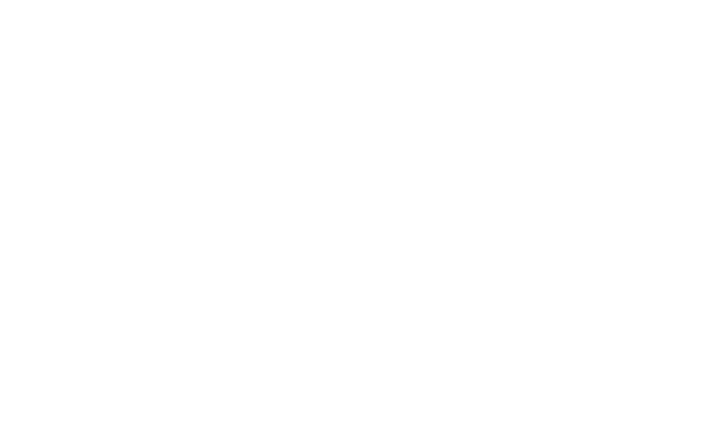
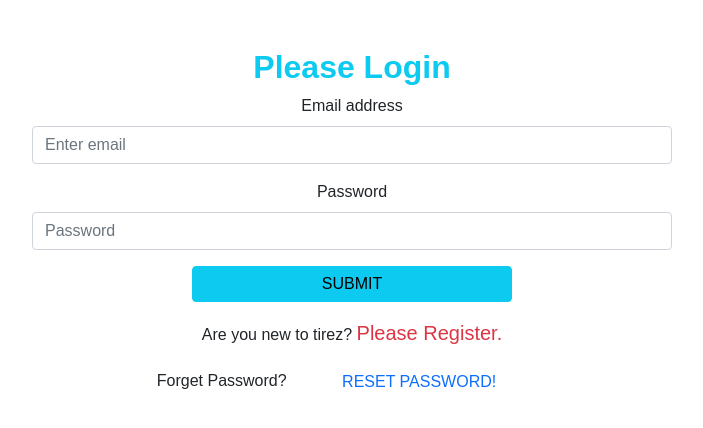
Before and after one commit to ajhar10/tirez-client-site, a React (Create React App) app: page /login in a window 1280 px wide. Before the commit this address had no page. Shown: the top 428 px of the page, without its empty margins (288-991 px from the left). Built offline with nearby package versions, Linux system fonts and the light colour scheme; a web font is replaced by a local one.

Commit message:
login set

```diff
--- a/package.json
+++ b/package.json
@@ -17,6 +17,7 @@
     "react-icons": "^4.3.1",
     "react-router-dom": "^6.3.0",
     "react-scripts": "5.0.1",
+    "react-toastify": "^9.0.1",
     "web-vitals": "^2.1.4"
   },
   "scripts": {
--- a/src/App.js
+++ b/src/App.js
@@ -1,12 +1,17 @@
 import { Route, Routes } from 'react-router-dom';
 import './App.css';
 import Home from './Pages/Home/Home/Home';
+import Login from './Pages/Login/Login/Login';
+import Register from './Pages/Login/Register/Register';
 
 function App() {
   return (
     <>
       <Routes>
         <Route path='/' element={<Home></Home>}></Route>
+        <Route path='/home' element={<Home></Home>}></Route>
+        <Route path='/login' element={<Login></Login>}></Route>
+        <Route path='/register' element={<Register></Register>}></Route>
       </Routes>
 
     </>
--- /dev/null
+++ b/src/Pages/Login/Login/Login.js
@@ -0,0 +1,81 @@
+import React, { useRef } from 'react';
+import { Button, Form } from 'react-bootstrap';
+import { useSendPasswordResetEmail, useSignInWithEmailAndPassword } from 'react-firebase-hooks/auth';
+import { Link, useLocation, useNavigate } from 'react-router-dom';
+import { ToastContainer, toast } from 'react-toastify';
+import 'react-toastify/dist/ReactToastify.css';
+
+import auth from '../../../firebase.init';
+
+const Login = () => {
+
+    const [
+        signInWithEmailAndPassword,
+        user,
+        loading,
+        error,
+    ] = useSignInWithEmailAndPassword(auth);
+
+    const [sendPasswordResetEmail] = useSendPasswordResetEmail(
+        auth
+    );
+    const location = useLocation();
+    let from = location.state?.from?.pathname || "/";
+
+    const emailRef = useRef('');
+    const passwordRef = useRef('');
+    const navigate = useNavigate()
+    let errorElement;
+
+    if (error) {
+        errorElement =
+            <p className='text-danger'>Error: {error?.message}</p>
+    }
+    if (user) {
+        navigate(from, { replace: true });
+    }
+    const handleSubmit = event => {
+        event.preventDefault()
+        const email = emailRef.current.value;
+        const password = passwordRef.current.value;
+        signInWithEmailAndPassword(email, password)
+    }
+    const handleRegister = event => {
+        navigate('/register')
+    }
+
+    const handleForgetPassword = async () => {
+        const email = emailRef.current.value;
+        if (email) {
+            await sendPasswordResetEmail(email);
+        } else {
+            toast('Please Enter Your Mail')
+        }
+    }
+    return (
+        <div className='w-50 mt-5 mx-auto'>
+            <h2 className='text-info text-center'>Please Login</h2>
+            <Form onSubmit={handleSubmit}>
+                <Form.Group className="mb-3" controlId="formBasicEmail">
+                    <Form.Label>Email address</Form.Label>
+                    <Form.Control ref={emailRef} type="email" placeholder="Enter email" required />
+                </Form.Group>
+
+                <Form.Group className="mb-3" controlId="formBasicPassword">
+                    <Form.Label>Password</Form.Label>
+                    <Form.Control ref={passwordRef} type="password" placeholder="Password" required />
+                </Form.Group>
+
+                <Button className='d-block w-50 mx-auto mb-3' variant="info" type="submit">
+                    Submit
+                </Button>
+            </Form>
+            {errorElement}
+            <p >Are you new to tirez? <Link onClick={handleRegister} to='/register' className='text-danger text-decoration-none fs-5' > Please Register.</Link></p>
+            <p>Forget Password? <button className='btn btn-link text-decoration-none' onClick={handleForgetPassword}>Reset Password!</button></p>
+            <ToastContainer />
+        </div>
+    );
+};
+
+export default Login;
--- /dev/null
+++ b/src/Pages/Login/Register/Register.css
@@ -0,0 +1,15 @@
+.register-form {
+    margin: 0 auto;
+    width: 50%;
+}
+
+.register-form input:not([type=checkbox]) {
+    display: block;
+    width: 100%;
+    height: 40px;
+    padding-left: 10px;
+    border: 1px solid lightgray;
+    border-radius: 5px;
+    font-size: 16px;
+    margin-bottom: 15px;
+}
--- /dev/null
+++ b/src/Pages/Login/Register/Register.js
@@ -0,0 +1,62 @@
+import React, { useState } from 'react';
+import { Link, useNavigate } from 'react-router-dom';
+import './Register.css';
+// import SocialLogin from '../SocialLogin/SocialLogin';
+import auth from '../../../firebase.init';
+import { useCreateUserWithEmailAndPassword, useUpdateProfile } from 'react-firebase-hooks/auth';
+import { async } from '@firebase/util';
+
+const Register = () => {
+    const [agree, setAgree] = useState(false);
+    const [createUserWithEmailAndPassword, user] = useCreateUserWithEmailAndPassword(auth, { sendEmailVerification: true });
+    const [updateProfile] = useUpdateProfile(auth);
+
+    const navigate = useNavigate();
+
+    const navigateLogin = () => {
+        navigate('/login');
+    }
+
+
+    const handleRegister = async (event) => {
+        event.preventDefault();
+        const name = event.target.name.value;
+        const email = event.target.email.value;
+        const password = event.target.password.value;
+        console.log(email, password);
+        createUserWithEmailAndPassword(email, password);
+        await createUserWithEmailAndPassword(email, password);
+        await updateProfile({ displayName: name });
+        navigate('/')
+
+    }
+    if (user) {
+        console.log('user', user);
+    }
+    return (
+        <div className='register-form mt-5'>
+            <h2 className='text-center text-info '>Please Register</h2>
+            <form onSubmit={handleRegister}>
+                <input type="text" name="name" id="fname" placeholder='Your Name' />
+
+                <input type="email" name="email" id="mail" placeholder='Email Address' required />
+
+                <input type="password" name="password" id="pass" placeholder='Password' required />
+
+                <input onClick={() => setAgree(!agree)} type="checkbox" name="terms" id="terms" />
+                <label className={`ps-2 ${agree ? '' : 'text-danger'} `} htmlFor="terms">Accept Genius Car Terms and Condition.</label>
+
+                <input
+                    disabled={!agree}
+                    className='mx-auto mt-3 w-50 btn btn-info' type="submit" value="Register" />
+
+            </form>
+            <p className='mt-2'>Already have an account? <Link to="/login" className='text-primary  pe-auto text-decoration-none' onClick={navigateLogin}>Please Login</Link> </p>
+            {/* <SocialLogin></SocialLogin> */}
+        </div>
+
+    );
+
+};
+
+export default Register;
--- a/src/Pages/Shared/Header/Header.js
+++ b/src/Pages/Shared/Header/Header.js
@@ -6,10 +6,10 @@
 import auth from '../../../firebase.init';
 
 const Header = () => {
-    // const [user] = useAuthState(auth);
-    // const handleSignout = () => {
-    //     signOut(auth);
-    // }
+    const [user] = useAuthState(auth);
+    const handleSignout = () => {
+        signOut(auth);
+    }
     return (
         <div>
             <Navbar collapseOnSelect expand="lg" bg="light" variant="light">
@@ -23,12 +23,12 @@
                         </Nav>
                         <Nav className="ms-auto">
                             <Nav.Link as={Link} to='/about'>About</Nav.Link>
-                            {/* {
+                            {
                                 user ? <button className='btn btn-link text-black text-decoration-none' onClick={handleSignout}>Signout</button>
 
                                     : <Nav.Link as={Link} to="/login">
                                         Login
-                                    </Nav.Link>} */}
+                                    </Nav.Link>}
                         </Nav>
                     </Navbar.Collapse>
                 </Container>
--- a/src/firebase.init.js
+++ b/src/firebase.init.js
@@ -1,10 +1,6 @@
 // Import the functions you need from the SDKs you need
 import { initializeApp } from "firebase/app";
 import { getAuth } from "firebase/auth";
-// TODO: Add SDKs for Firebase products that you want to use
-// https://firebase.google.com/docs/web/setup#available-libraries
-
-// Your web app's Firebase configuration
 const firebaseConfig = {
     apiKey: "AIzaSyB8q4QoflgEw1RBtRSZp1POsonJK1GsDog",
     authDomain: "tirez-bfac7.firebaseapp.com",
@@ -16,5 +12,7 @@
 
 // Initialize Firebase
 const app = initializeApp(firebaseConfig);
+
 const auth = getAuth(app);
+
 export default auth;
```
Also changed, not shown: src/Pages/Login/Login/Login.css (added), 1 other file (tests, documents, lock files or other folders).
